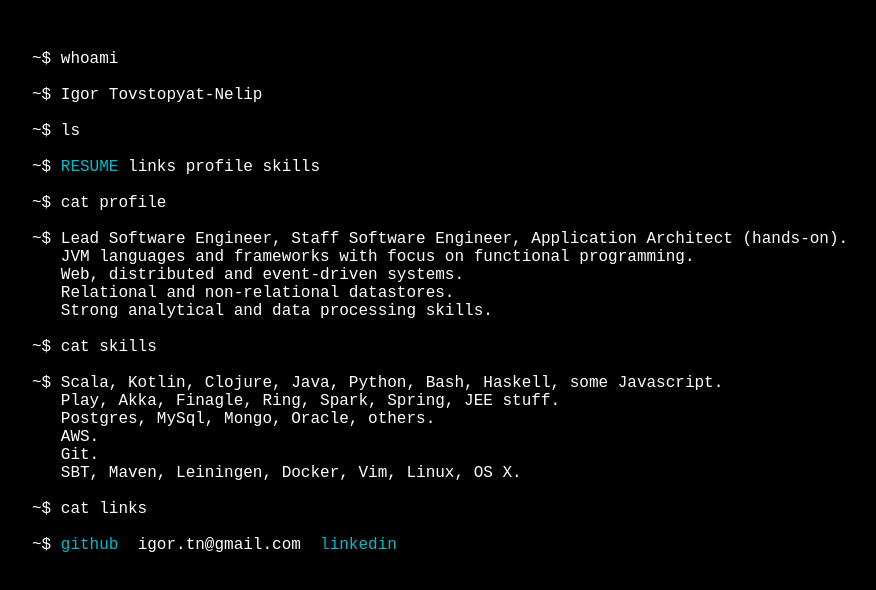
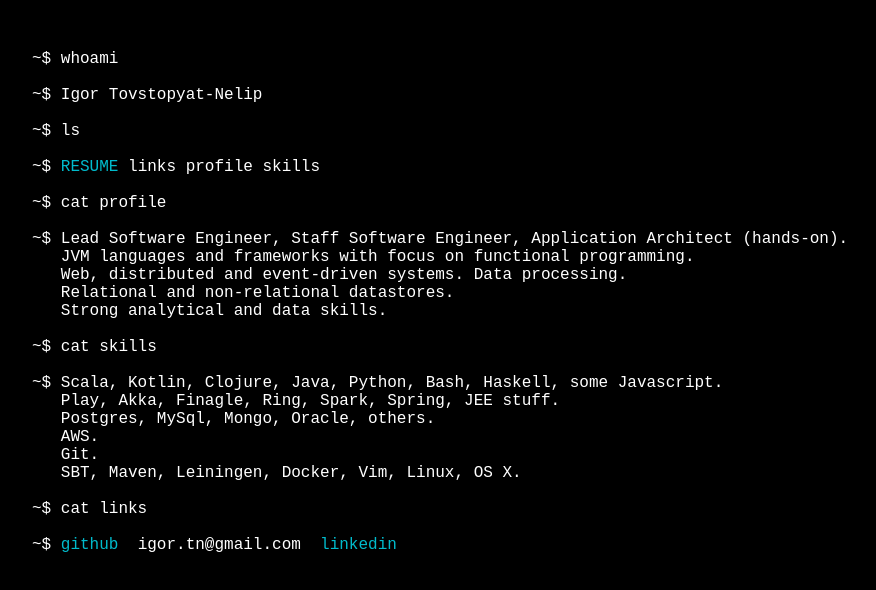
Before and after one commit to igortn/igortn.github.io, a plain HTML site: page index.html in a window 1280 px wide. Shown: the whole page, without its empty margins (18-894 px from the left). Drawn offline with Linux system fonts and the light colour scheme.

Commit message:
Skills adjustment.

```diff
--- a/index.html
+++ b/index.html
@@ -33,9 +33,9 @@
 
 ~$ Lead Software Engineer, Staff Software Engineer, Application Architect (hands-on).
    JVM languages and frameworks with focus on functional programming.
-   Web, distributed and event-driven systems.
+   Web, distributed and event-driven systems. Data processing.
    Relational and non-relational datastores.
-   Strong analytical and data processing skills.
+   Strong analytical and data skills.
 
 ~$ cat skills
 
```
